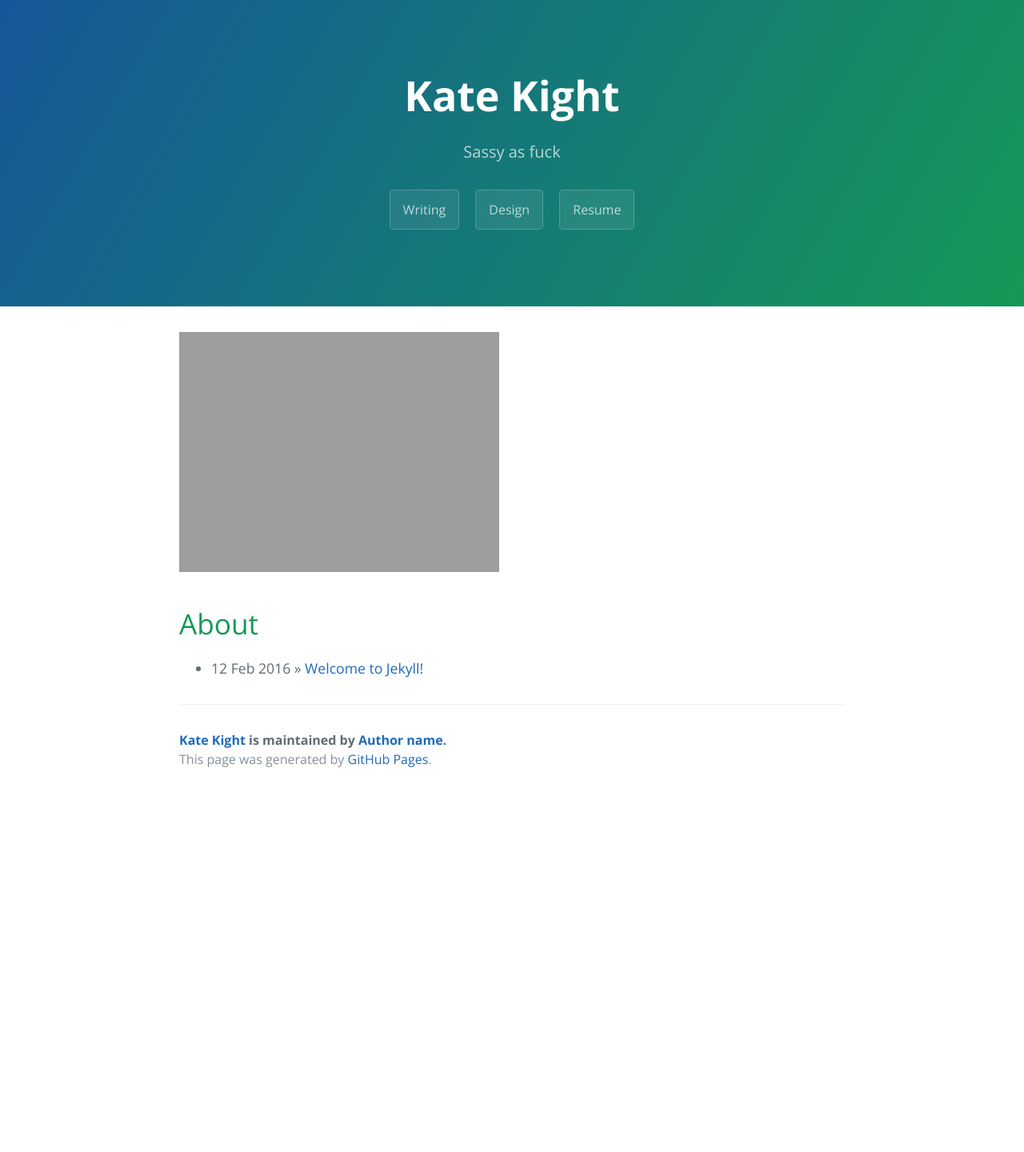
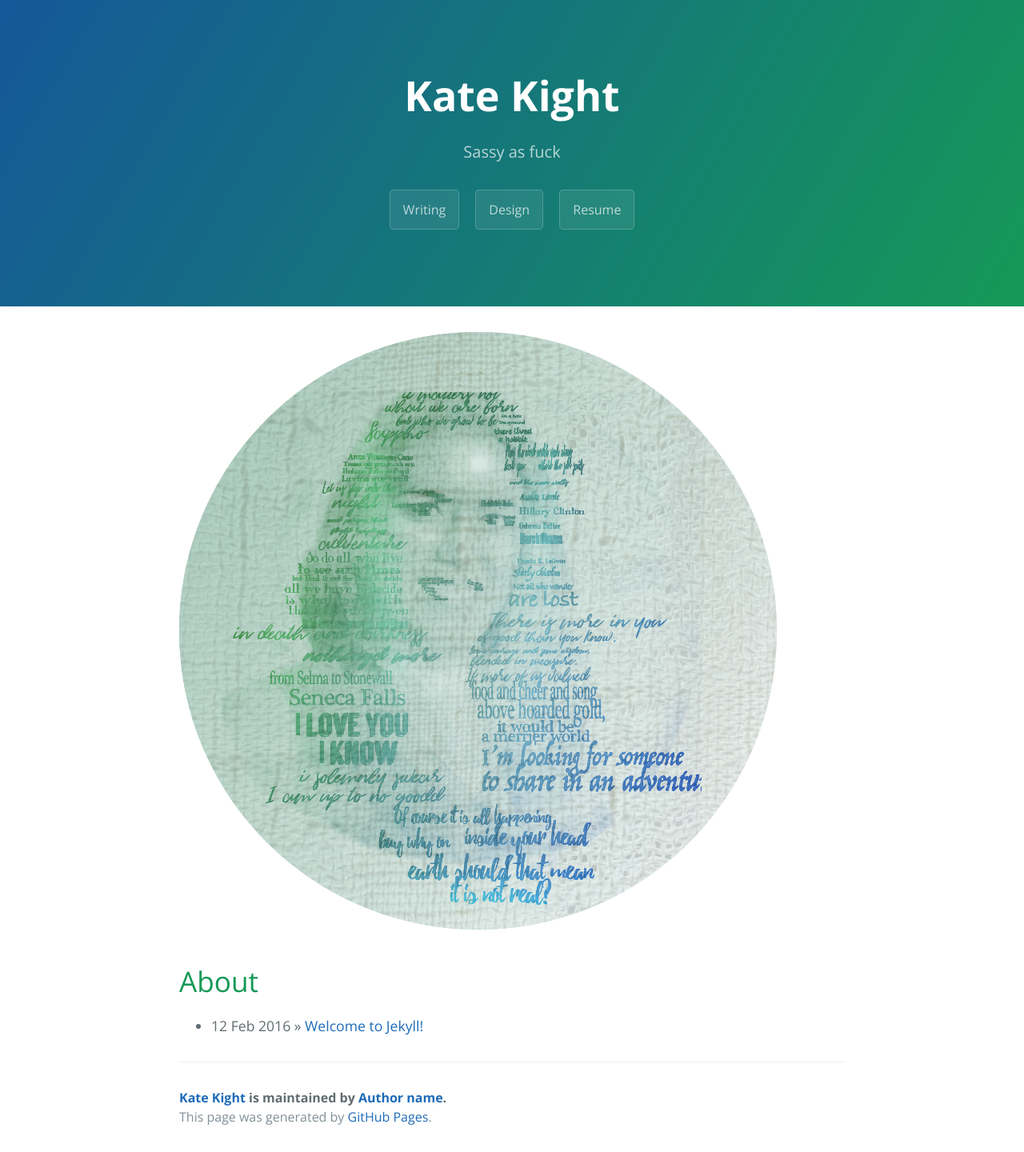
Before and after one commit to Flyakight/flyakight.github.io, a Jekyll site: the page built from index.html, in a window 1280 px wide. Shown: the whole page at 80% size. Built offline with Jekyll 4.4.1, drawn with Linux system fonts in a browser that asks for light colours; the list of posts is cut into pages by our own code; before the commit the page ends 993 px from its top, so only the background shows below that.

Commit message:
Update index.html

```diff
--- a/index.html
+++ b/index.html
@@ -4,7 +4,7 @@ title: {{site.title}}
 ---
 
 <div id="home">
-      <img src="http://www.katekight.com/Images/MyFace.jpg">
+      <img src="http://www.katekight.com/Images/Myface.png">
       </div>
 
   <h1> About</h1>
```
